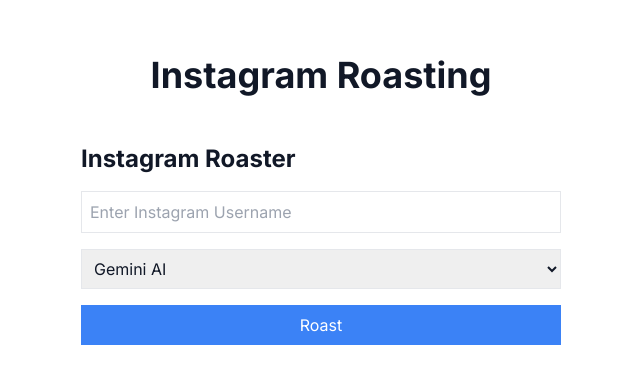
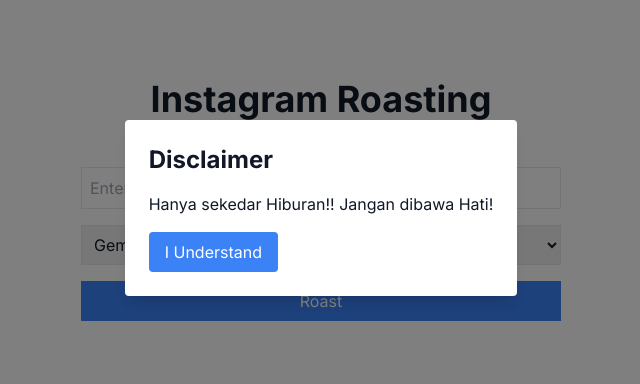
Before and after one commit to xnabil354/instagram-roasting, a Next.js app: page / in a window 1280 px wide. Shown: the part 192-576 px from the top of the page, without its empty margins (319-959 px from the left). Built offline with nearby package versions, Linux system fonts and the light colour scheme.

Commit message:
add something

```diff
--- a/components/RoastInstagram.tsx
+++ b/components/RoastInstagram.tsx
@@ -1,6 +1,6 @@
 "use client";
 
-import React, { useState } from 'react';
+import React, { useState, useEffect } from 'react';
 import axios from 'axios';
 
 const InstagramRoaster: React.FC = () => {
@@ -9,6 +9,7 @@
     const [roasting, setRoasting] = useState('');
     const [loading, setLoading] = useState(false);
     const [error, setError] = useState('');
+    const [showModal, setShowModal] = useState(true);
 
     const fetchRoasting = async () => {
         try {
@@ -29,7 +30,20 @@
 
     return (
         <div className="max-w-lg mx-auto p-4">
-            <h1 className="text-2xl font-bold mb-4">Instagram Roaster</h1>
+            {showModal && (
+                <div className="fixed inset-0 flex items-center justify-center z-50 bg-black bg-opacity-50">
+                    <div className="bg-white p-6 rounded shadow-lg">
+                        <h2 className="text-2xl font-bold mb-4">Disclaimer</h2>
+                        <p className="mb-4">Hanya sekedar Hiburan!! Jangan dibawa Hati!</p>
+                        <button
+                            className="bg-blue-500 text-white px-4 py-2 rounded"
+                            onClick={() => setShowModal(false)}
+                        >
+                            I Understand
+                        </button>
+                    </div>
+                </div>
+            )}
             <input
                 type="text"
                 className="border p-2 w-full mb-4"
```
